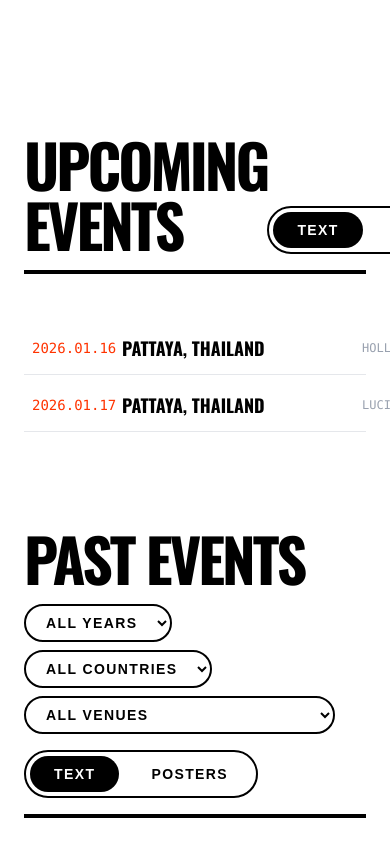
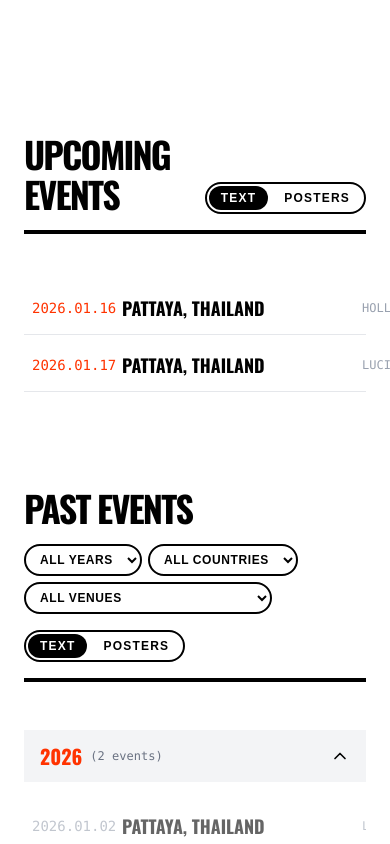
Before and after one commit to thecompassent/webpage, a Next.js app in the folder the-compass-ent/: page / in a window 390 px wide. Shown: the part 1340-2184 px from the top of the page. Built offline with nearby package versions, Linux system fonts and the light colour scheme.

Commit message:
Optimize mobile UI: smaller headings, compact filter buttons

```diff
--- a/the-compass-ent/src/components/events-sections.tsx
+++ b/the-compass-ent/src/components/events-sections.tsx
@@ -122,20 +122,20 @@ export function UpcomingEventsSection() {
     return (
         <div className="mb-24">
             <div className="flex items-end justify-between border-b-4 border-black pb-4 mb-12">
-                <h2 className="text-6xl md:text-8xl font-oswald font-bold uppercase tracking-tighter">
+                <h2 className="text-4xl md:text-8xl font-oswald font-bold uppercase tracking-tighter">
                     Upcoming Events
                 </h2>
-                <div className="flex gap-2 border-2 border-black rounded-full p-1">
+                <div className="flex gap-1 md:gap-2 border-2 border-black rounded-full p-0.5 md:p-1">
                     <button
                         onClick={() => setViewMode("text")}
-                        className={`px-6 py-2 rounded-full text-sm font-bold uppercase tracking-widest transition-colors ${viewMode === "text" ? "bg-black text-white" : "hover:bg-gray-100"
+                        className={`px-3 py-1 md:px-6 md:py-2 rounded-full text-xs md:text-sm font-bold uppercase tracking-widest transition-colors ${viewMode === "text" ? "bg-black text-white" : "hover:bg-gray-100"
                             }`}
                     >
                         Text
                     </button>
                     <button
                         onClick={() => setViewMode("posters")}
-                        className={`px-6 py-2 rounded-full text-sm font-bold uppercase tracking-widest transition-colors ${viewMode === "posters" ? "bg-black text-white" : "hover:bg-gray-100"
+                        className={`px-3 py-1 md:px-6 md:py-2 rounded-full text-xs md:text-sm font-bold uppercase tracking-widest transition-colors ${viewMode === "posters" ? "bg-black text-white" : "hover:bg-gray-100"
                             }`}
                     >
                         Posters
@@ -384,16 +384,16 @@ export function PastEventsSection() {
     return (
         <div id="past-events">
             <div className="flex flex-col md:flex-row items-start md:items-end justify-between border-b-4 border-black pb-4 mb-12 gap-4">
-                <h2 className="text-6xl md:text-8xl font-oswald font-bold uppercase tracking-tighter">
+                <h2 className="text-4xl md:text-8xl font-oswald font-bold uppercase tracking-tighter">
                     Past Events
                 </h2>
                 <div className="flex flex-col md:flex-row gap-4 items-start md:items-center w-full md:w-auto">
                     {/* Filters */}
-                    <div className="flex gap-2 flex-wrap">
+                    <div className="flex gap-1.5 md:gap-2 flex-wrap">
                         <select
                             value={selectedYear}
                             onChange={(e) => setSelectedYear(e.target.value)}
-                            className="px-4 py-2 border-2 border-black rounded-full text-sm font-bold uppercase tracking-widest bg-white hover:bg-gray-100 transition-colors cursor-pointer"
+                            className="px-2.5 py-1.5 md:px-4 md:py-2 border-2 border-black rounded-full text-xs md:text-sm font-bold uppercase tracking-wider md:tracking-widest bg-white hover:bg-gray-100 transition-colors cursor-pointer"
                         >
                             <option value="All">All Years</option>
                             {uniqueYears.map(year => (
@@ -403,7 +403,7 @@ export function PastEventsSection() {
                         <select
                             value={selectedCountry}
                             onChange={(e) => setSelectedCountry(e.target.value)}
-                            className="px-4 py-2 border-2 border-black rounded-full text-sm font-bold uppercase tracking-widest bg-white hover:bg-gray-100 transition-colors cursor-pointer"
+                            className="px-2.5 py-1.5 md:px-4 md:py-2 border-2 border-black rounded-full text-xs md:text-sm font-bold uppercase tracking-wider md:tracking-widest bg-white hover:bg-gray-100 transition-colors cursor-pointer"
                         >
                             <option value="All">All Countries</option>
                             {uniqueCountries.map(country => (
@@ -413,7 +413,7 @@ export function PastEventsSection() {
                         <select
                             value={selectedVenue}
                             onChange={(e) => setSelectedVenue(e.target.value)}
-                            className="px-4 py-2 border-2 border-black rounded-full text-sm font-bold uppercase tracking-widest bg-white hover:bg-gray-100 transition-colors cursor-pointer"
+                            className="px-2.5 py-1.5 md:px-4 md:py-2 border-2 border-black rounded-full text-xs md:text-sm font-bold uppercase tracking-wider md:tracking-widest bg-white hover:bg-gray-100 transition-colors cursor-pointer"
                         >
                             <option value="All">All Venues</option>
                             {uniqueVenues.map(venue => (
@@ -422,17 +422,17 @@ export function PastEventsSection() {
                         </select>
                     </div>
                     {/* View Mode Toggle */}
-                    <div className="flex gap-2 border-2 border-black rounded-full p-1">
+                    <div className="flex gap-1 md:gap-2 border-2 border-black rounded-full p-0.5 md:p-1">
                         <button
                             onClick={() => setViewMode("text")}
-                            className={`px-6 py-2 rounded-full text-sm font-bold uppercase tracking-widest transition-colors ${viewMode === "text" ? "bg-black text-white" : "hover:bg-gray-100"
+                            className={`px-3 py-1 md:px-6 md:py-2 rounded-full text-xs md:text-sm font-bold uppercase tracking-widest transition-colors ${viewMode === "text" ? "bg-black text-white" : "hover:bg-gray-100"
                                 }`}
                         >
                             Text
                         </button>
                         <button
                             onClick={() => setViewMode("posters")}
-                            className={`px-6 py-2 rounded-full text-sm font-bold uppercase tracking-widest transition-colors ${viewMode === "posters" ? "bg-black text-white" : "hover:bg-gray-100"
+                            className={`px-3 py-1 md:px-6 md:py-2 rounded-full text-xs md:text-sm font-bold uppercase tracking-widest transition-colors ${viewMode === "posters" ? "bg-black text-white" : "hover:bg-gray-100"
                                 }`}
                         >
                             Posters
@@ -453,9 +453,9 @@ export function PastEventsSection() {
                                     onClick={() => toggleYear(year)}
                                     className="w-full flex items-center justify-between py-3 px-4 bg-gray-100 hover:bg-gray-200 transition-colors rounded-lg mb-4 group"
                                 >
-                                    <div className="flex items-center gap-3">
-                                        <span className="text-2xl font-oswald font-bold text-accent">{year}</span>
-                                        <span className="text-sm text-gray-500 font-mono">
+                                    <div className="flex items-center gap-2 md:gap-3">
+                                        <span className="text-xl md:text-2xl font-oswald font-bold text-accent">{year}</span>
+                                        <span className="text-xs md:text-sm text-gray-500 font-mono">
                                             ({yearEvents.length} {yearEvents.length === 1 ? 'event' : 'events'})
                                         </span>
                                     </div>
```
